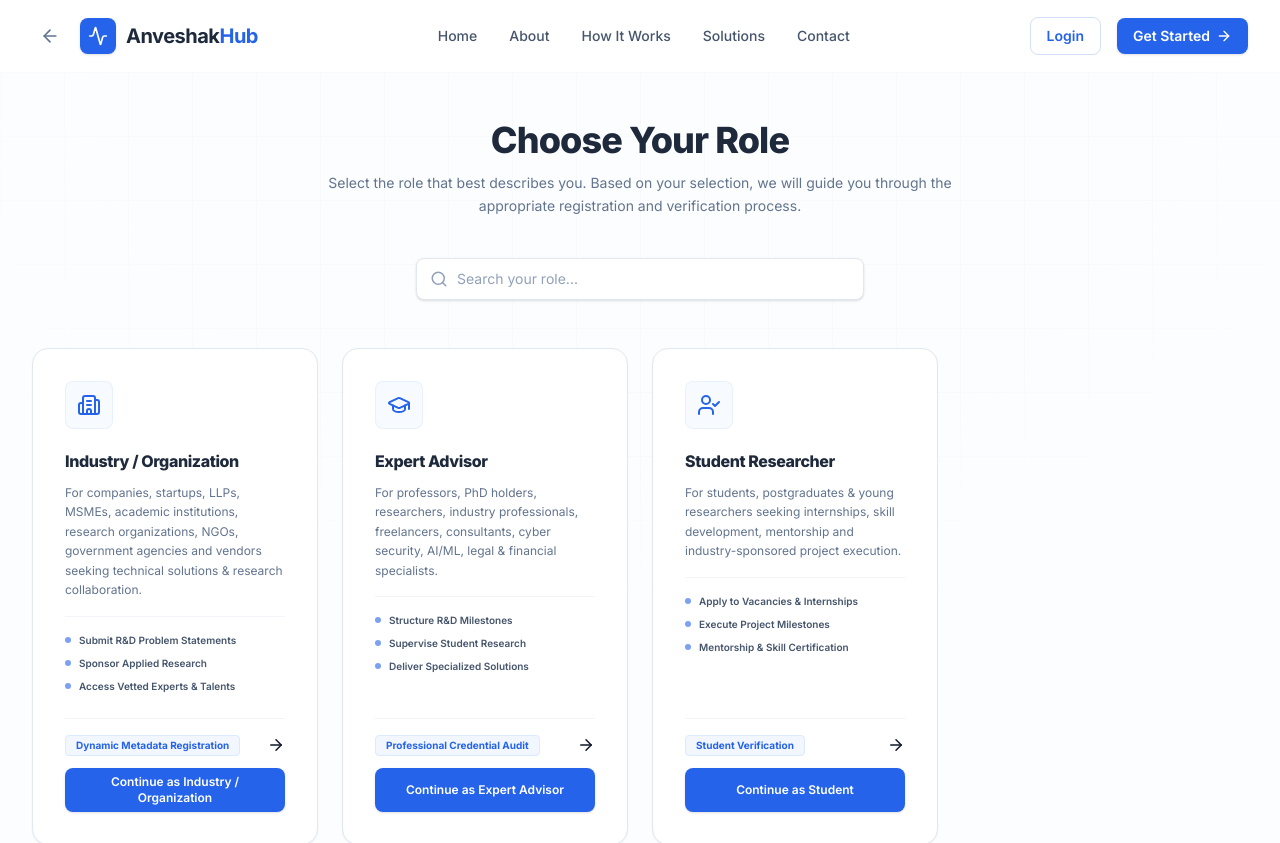
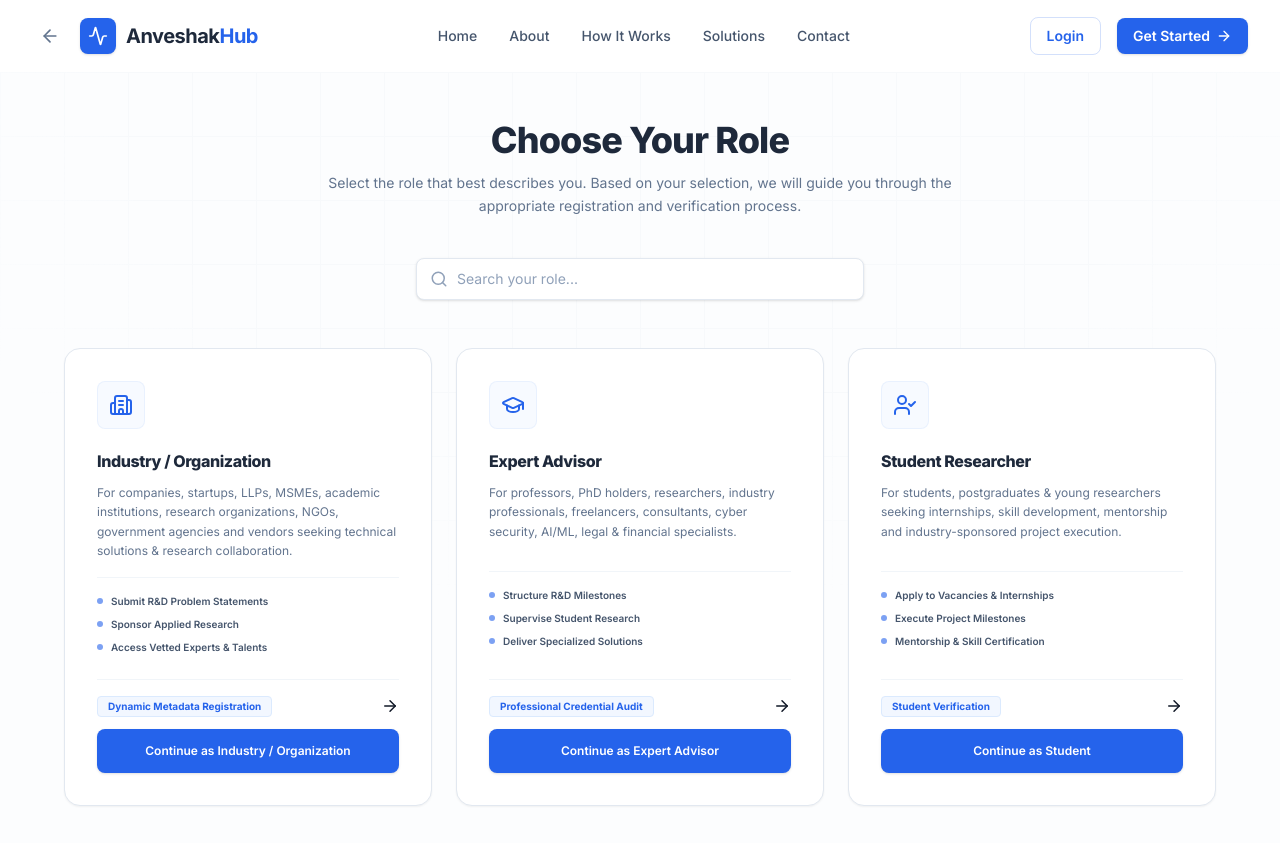
Before and after one commit to AnveshakHub26/AnveshakHub, a Next.js app: page /auth/role-selection in a window 1280 px wide. Shown: the top 843 px of the page. Built offline with nearby package versions, Linux system fonts and the light colour scheme.

Commit message:
fix: Align 3 core role cards in a balanced 3-column grid layout (grid-cols-1 lg:grid-cols-3 max-w-6xl mx-auto)

```diff
--- a/src/app/auth/role-selection/page.tsx
+++ b/src/app/auth/role-selection/page.tsx
@@ -204,8 +204,8 @@
             )}
           </motion.div>
 
-          {/* Staggered Role Grid */}
-          <div className="grid grid-cols-1 md:grid-cols-2 lg:grid-cols-3 xl:grid-cols-4 gap-6">
+          {/* Staggered 3-Card Role Grid */}
+          <div className="grid grid-cols-1 lg:grid-cols-3 gap-6 max-w-6xl mx-auto items-stretch">
             <AnimatePresence mode="popLayout">
               {filteredRoles.map((role, index) => {
                 const Icon = role.icon;
```
